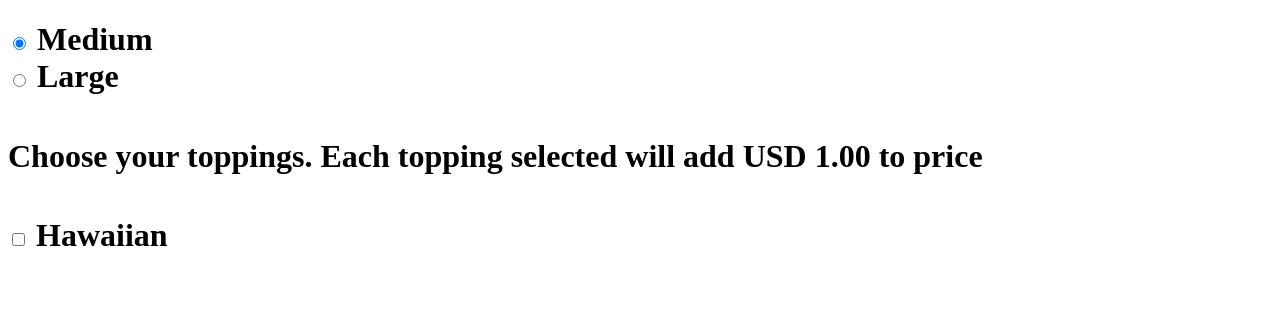
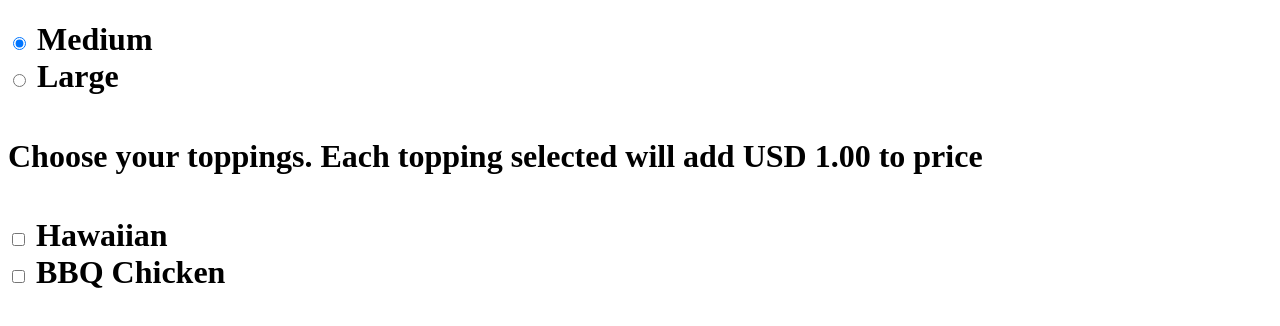
Before and after one commit to SamuelKamau66/PIZZA-ORDERING-WEBSITE, a plain HTML site: page index.html in a window 1280 px wide. Shown: the part 286-612 px from the top of the page. Drawn offline with nearby package versions, Linux system fonts and the light colour scheme.

Commit message:
Add the second toppings on the topping section of the page

```diff
--- a/index.html
+++ b/index.html
@@ -53,6 +53,12 @@
                       Hawaiian
                     </label>
                   </div>
+                  <div class="checkbox">
+                <label>
+                  <input type="checkbox" name="toppings" value="BBQ Chicken">
+                  BBQ Chicken
+                </label>
+              </div>
 
 
 
```
